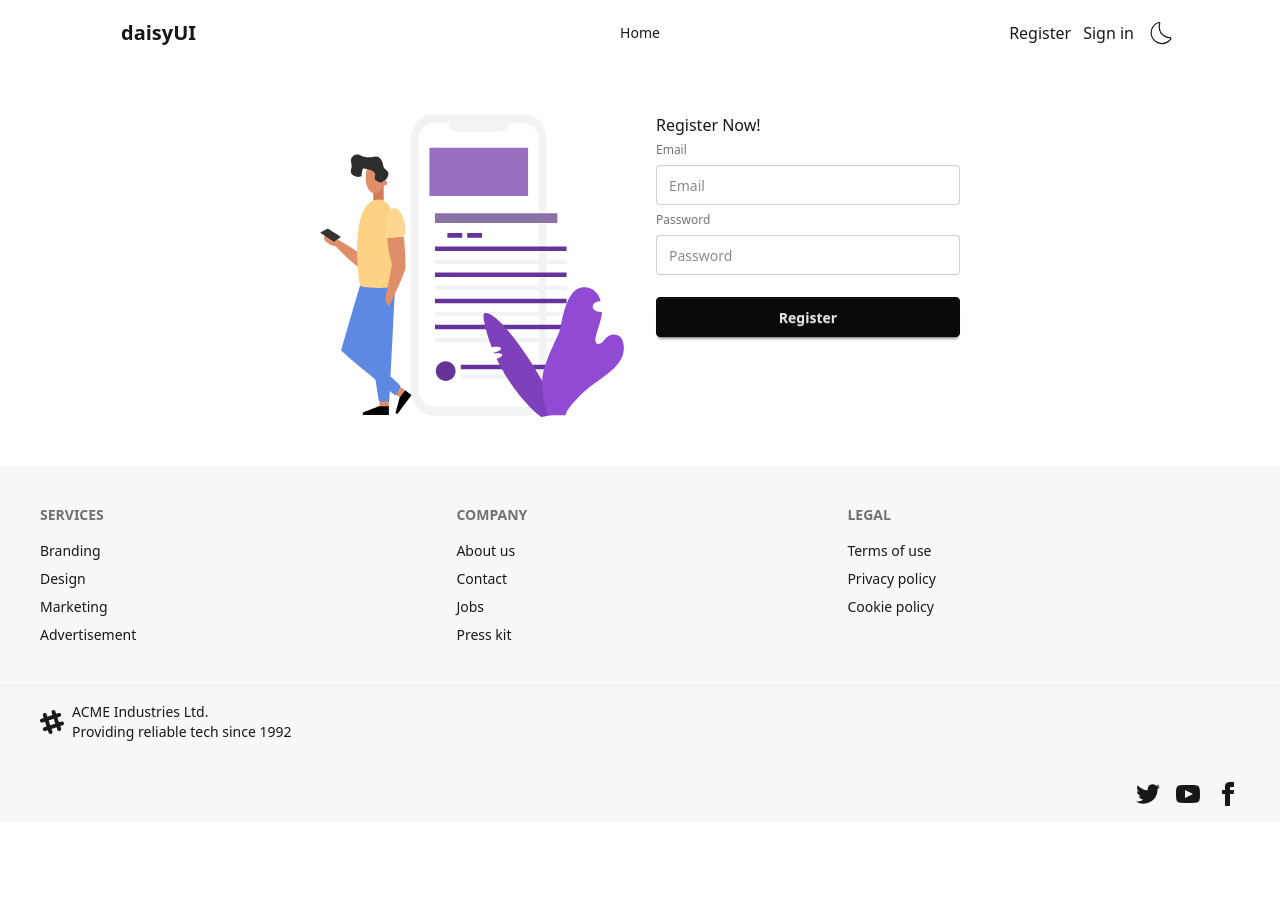
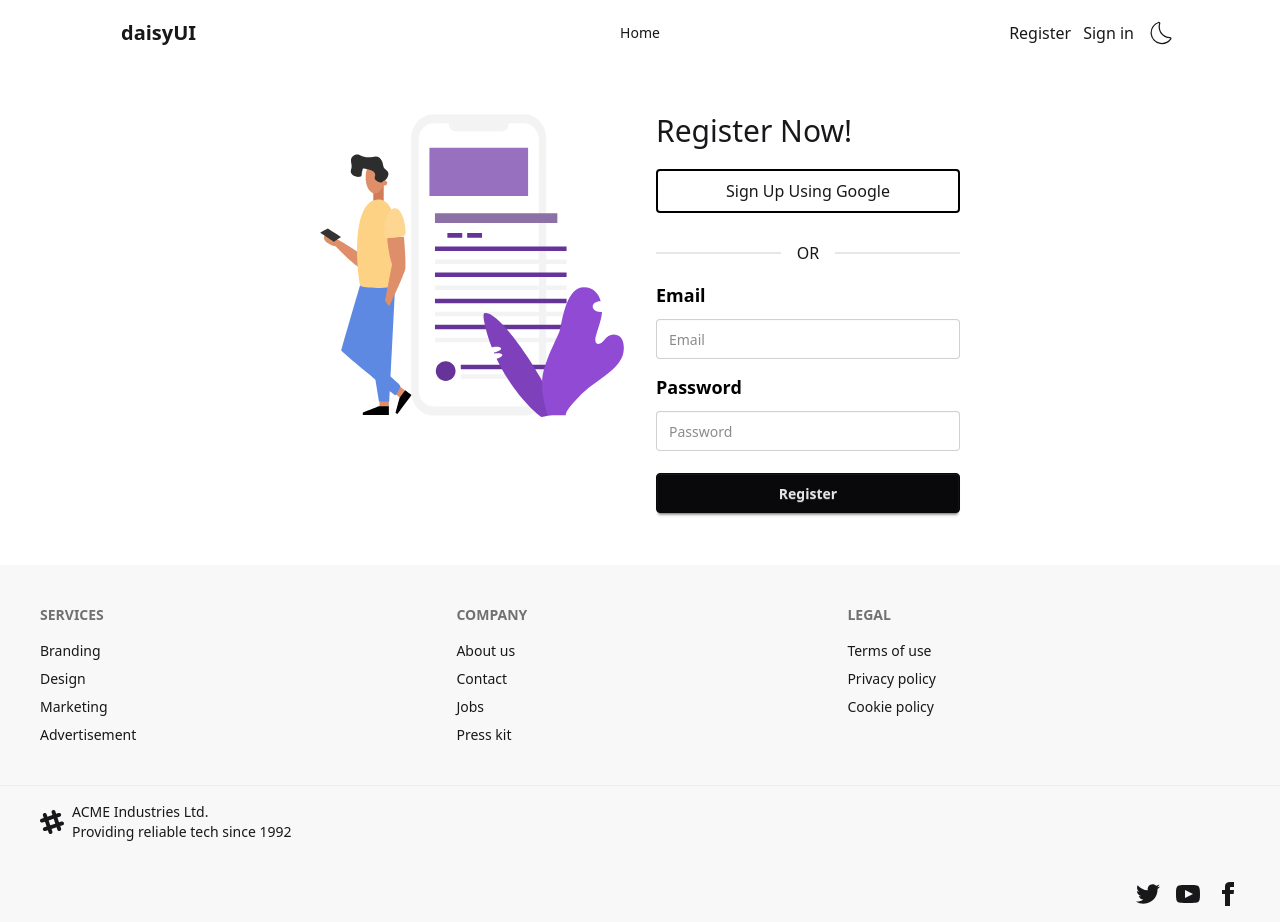
Before and after one commit to aspinchakma/Career-Code-Client, a React (Vite) app: page /register in a window 1280 px wide. Before the commit the page ends 822 px from the top, so only its background shows below. Built offline with nearby package versions, Linux system fonts and the light colour scheme; no server answers.

Commit message:
implement dark mode in register section

```diff
--- a/src/contexts/AuthContext/AuthProvider.jsx
+++ b/src/contexts/AuthContext/AuthProvider.jsx
@@ -1,10 +1,20 @@
+import { createUserWithEmailAndPassword } from "firebase/auth";
+import { useState } from "react";
+import { auth } from "../../firebase/firebase.init";
 import { AuthContext } from "./AuthContext";
 
 const AuthProvider = ({ children }) => {
+  const [user, setUser] = useState(null);
+  const handleUserSignUp = (email, password) => {
+    return createUserWithEmailAndPassword(auth, email, password);
+  };
   const data = {
     name: "Aspin Chakma",
     age: 23,
+    handleUserSignUp,
+    setUser,
   };
+  console.log(user);
   return <AuthContext.Provider value={data}>{children}</AuthContext.Provider>;
 };
 
--- a/src/pages/Register/Register.jsx
+++ b/src/pages/Register/Register.jsx
@@ -3,41 +3,62 @@ import { useContext } from "react";
 import { AuthContext } from "../../contexts/AuthContext/AuthContext";
 import RegisterAnimation from "./../../assets/lotties/register.json";
 const Register = () => {
+  const { handleUserSignUp, setUser } = useContext(AuthContext);
+
   const handleRegister = (e) => {
     e.preventDefault();
     const email = e.target.email.value;
     const password = e.target.password.value;
-    console.log(email, password);
+
+    // sign up using firebase
+    handleUserSignUp(email, password)
+      .then((userData) => {
+        setUser(userData.user);
+      })
+      .catch((err) => {
+        console.log(err.code);
+      });
   };
 
-  const { name, age } = useContext(AuthContext);
-  console.log(name, age);
-
   return (
-    <div className=" w-[95%] lg:w-[50%] mx-auto grid grid-cols-1 lg:grid-cols-2 gap-4 lg:gap-8 my-10 lg:my-12">
+    <div className=" dark:bg-gray-800 dark:text-gray-100">
+      <div className=" w-[95%] lg:w-[50%] mx-auto grid grid-cols-1 lg:grid-cols-2 gap-4 lg:gap-8 py-10 lg:py-12">
         <div className="lg:block hidden">
           <Lottie animationData={RegisterAnimation} loop={true} />
         </div>
         <div>
-        <h2>Register Now!</h2>
+          <h2 className="text-3xl font-medium mb-5">Register Now!</h2>
+          <div>
+            <button className="border-2 border-black w-full text-center inline-block py-2 rounded-sm font-medium cursor-pointer dark:border-white dark:bg-white dark:text-black">
+              Sign Up Using Google
+            </button>
+          </div>
+          <div className="divider mt-8">OR</div>
           <form onSubmit={handleRegister} className="fieldset">
-          <label className="label">Email</label>
+            <label className="label text-black text-lg font-semibold mb-1 dark:text-gray-100">
+              Email
+            </label>
             <input
               type="email"
-            className="input"
+              className="input dark:text-black"
               placeholder="Email"
               name="email"
             />
-          <label className="label">Password</label>
+            <label className="label text-black text-lg font-semibold mb-1 mt-2 dark:text-gray-100">
+              Password
+            </label>
             <input
               type="password"
-            className="input"
+              className="input dark:text-black"
               placeholder="Password"
               name="password"
             />
 
-          <button className="btn btn-neutral mt-4">Register</button>
+            <button className="btn btn-neutral mt-4 dark:bg-white dark:text-black">
+              Register
+            </button>
           </form>
+        </div>
       </div>
     </div>
   );
```
Lines whose indentation alone changed are shown as unchanged.
